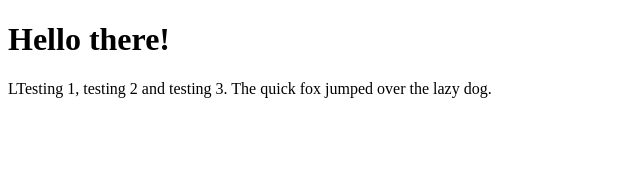
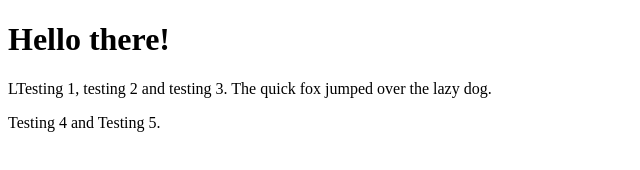
Before and after one commit to Firmean/first-projects, a plain HTML site: page index.html in a window 1280 px wide. Shown: the whole page, without its empty margins (0-640 px from the left). Drawn offline with Linux system fonts and the light colour scheme.

Commit message:
Update index.html

```diff
--- a/index.html
+++ b/index.html
@@ -8,6 +8,7 @@
 <body>
     <h1>Hello there!</h1>
     <p>LTesting 1, testing 2 and testing 3. The quick fox jumped over the lazy dog.</p>
+    <p> Testing 4 and Testing 5. </p>
 
 
 
```
